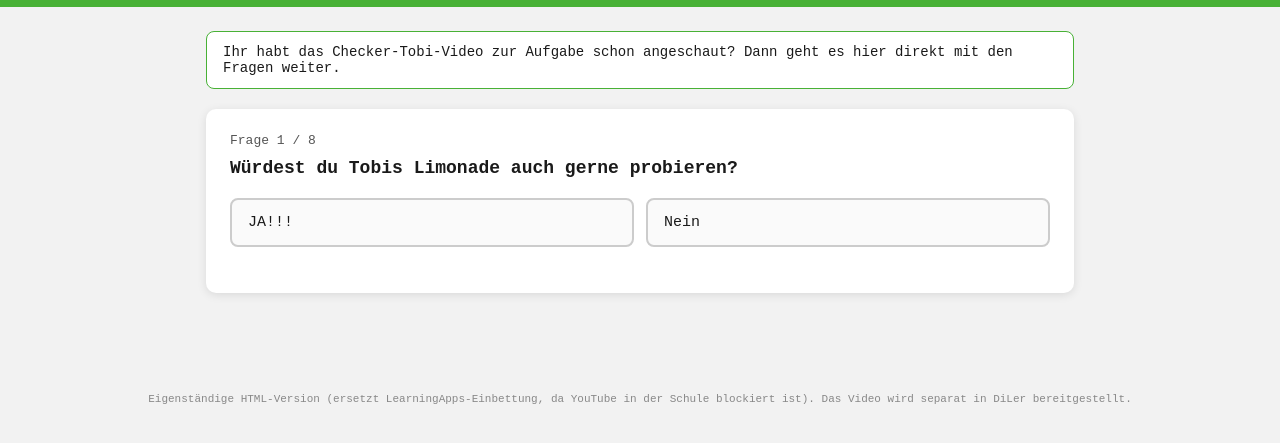
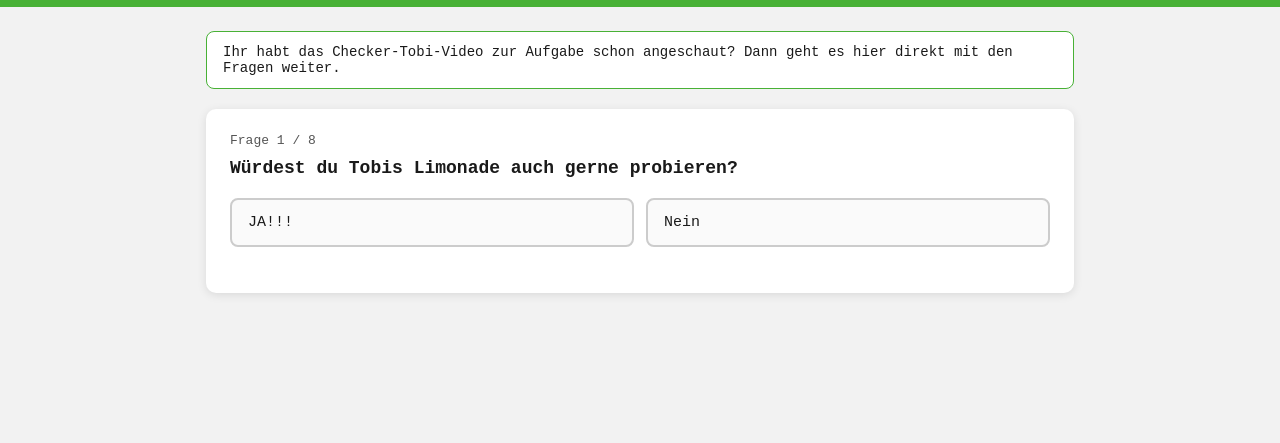
Before and after one commit to buhbj931/checker-tobi-werbung-quiz, a plain HTML site: page index.html in a window 1280 px wide. Shown: the part 69-512 px from the top of the page. Drawn offline with Linux system fonts and the light colour scheme.

Commit message:
Remove footer note

```diff
--- a/index.html
+++ b/index.html
@@ -147,7 +147,7 @@
   </div>
 </main>
 
-<footer>Eigenständige HTML-Version (ersetzt LearningApps-Einbettung, da YouTube in der Schule blockiert ist). Das Video wird separat in DiLer bereitgestellt.</footer>
+<footer></footer>
 
 <script>
 const questions = [
```
